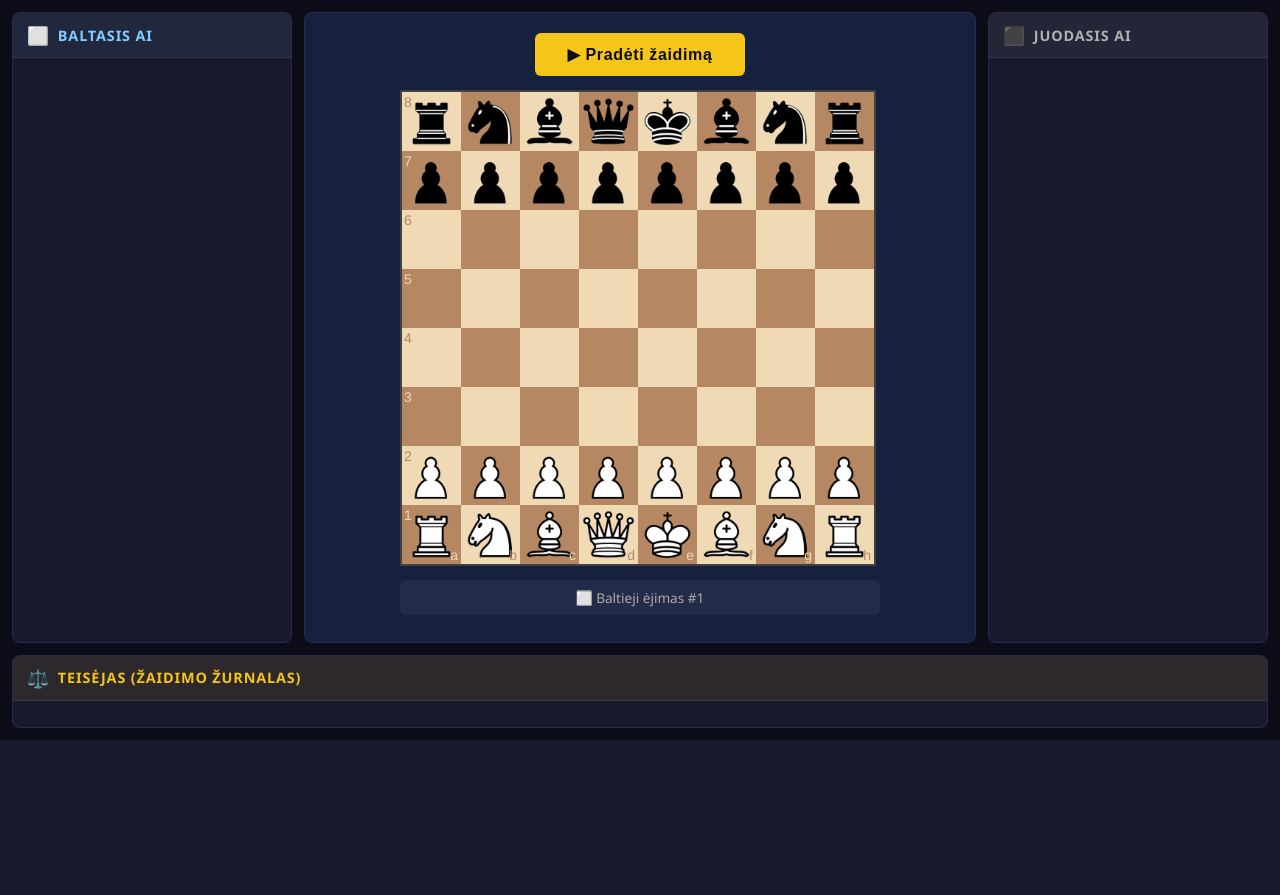
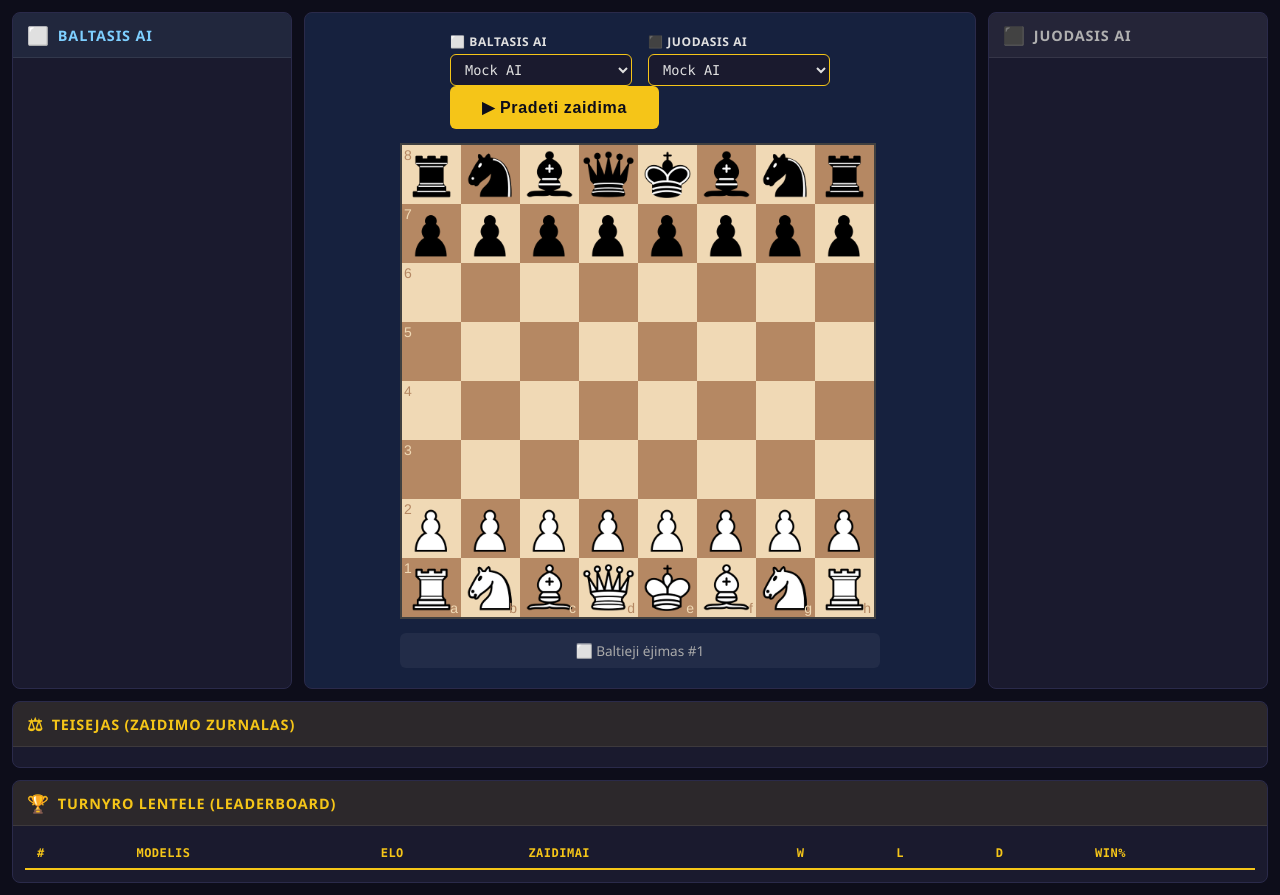
Before and after one commit to fleetmile-design/ai-chess, a Flask app: page / in a window 1280 px wide. Shown: the part 63-958 px from the top of the page. Before the commit the page ends 803 px from the top, so only its background shows below. Run offline with Flask 3, Linux system fonts and the light colour scheme; lists and menus that the app fills with data are empty.

Commit message:
Add ELO rating system, leaderboard, and model selectors
Co-authored-by: fleetmile-design <262953630+fleetmile-design@users.noreply.github.com>

```diff
--- a/server.py
+++ b/server.py
@@ -18,10 +18,11 @@ import threading
 
 import chess
 from dotenv import load_dotenv
-from flask import Flask, render_template
+from flask import Flask, jsonify, render_template
 from flask_socketio import SocketIO, emit
 
 from ai_player import gauti_ai_ejima
+import elo_manager
 
 # ---------------------------------------------------------------------------
 # Configuration
@@ -58,30 +59,30 @@ def _log(langas: str, zinute: str) -> None:
 # ---------------------------------------------------------------------------
 # Game loop (runs in a background thread)
 # ---------------------------------------------------------------------------
-def _game_loop() -> None:
+def _game_loop(white_model: str, black_model: str) -> None:
     global _game_running
 
     board = chess.Board()
     move_number = 0
 
-    _log("teisejas", "⚖️  Teisėjas: žaidimas pradėtas. Pradinė pozicija nustatyta.")
+    _log("teisejas", "Teisejas: zaidimas pradetas. Pradine pozicija nustatyta.")
     socketio.emit("board_update", {"fen": board.fen(), "last_move": None})
 
     while not board.is_game_over():
         with _game_lock:
             if not _game_running:
-                _log("teisejas", "⚖️  Teisėjas: žaidimas sustabdytas.")
+                _log("teisejas", "Teisejas: zaidimas sustabdytas.")
                 return
 
         # Determine whose turn it is
         if board.turn == chess.WHITE:
             player_color = "white"
-            model_name = AI_MODEL_WHITE
+            model_name = white_model
             langas = "balti_ai"
             color_lt = "Baltieji"
         else:
             player_color = "black"
-            model_name = AI_MODEL_BLACK
+            model_name = black_model
             langas = "juodi_ai"
             color_lt = "Juodieji"
 
@@ -90,7 +91,7 @@ def _game_loop() -> None:
 
         _log(
             "teisejas",
-            f"⚖️  Ejimas #{move_number} -- {color_lt} galvoja... ({len(legal_moves_uci)} legalus ejimiai)",
+            "Ejimas #" + str(move_number) + " -- " + color_lt + " galvoja... (" + str(len(legal_moves_uci)) + " legalus ejimiai)",
         )
 
         # Allow up to 3 attempts per turn
@@ -101,18 +102,18 @@ def _game_loop() -> None:
                 mastymas = result.get("mastymas", "")
                 ejimas = result.get("ejimas", "").strip()
             except Exception as exc:  # noqa: BLE001
-                _log("teisejas", f"⚖️  Klaida gaunant AI atsakyma ({attempt}/3): {exc}")
+                _log("teisejas", "Klaida gaunant AI atsakyma (" + str(attempt) + "/3): " + str(exc))
                 continue
 
             # Log AI thinking to its own panel
-            _log(langas, f"💭 {mastymas}")
-            _log(langas, f"♟  Pasirinktas ejimas: {ejimas}")
+            _log(langas, "Mastymas: " + mastymas)
+            _log(langas, "Pasirinktas ejimas: " + ejimas)
 
             # Validate the move
             try:
                 move = chess.Move.from_uci(ejimas)
             except chess.InvalidMoveError:
-                _log("teisejas", f"⚖️  Neteisetas ejimas (bandymas {attempt}/3): '{ejimas}' - netinkamas UCI formatas.")
+                _log("teisejas", "Neteisetas ejimas (bandymas " + str(attempt) + "/3): '" + ejimas + "' - netinkamas UCI formatas.")
                 continue
 
             if move in board.legal_moves:
@@ -121,12 +122,15 @@ def _game_loop() -> None:
             else:
                 _log(
                     "teisejas",
-                    f"⚖️  Neteisetas ejimas (bandymas {attempt}/3): '{ejimas}' nera tarp legaliu ejimu.",
+                    "Neteisetas ejimas (bandymas " + str(attempt) + "/3): '" + ejimas + "' nera tarp legaliu ejimu.",
                 )
 
         if chosen_move_uci is None:
-            _log("teisejas", f"⚖️  {color_lt} nepateike teiseto ejimo po 3 bandymu. Zaidimas nutraukiamas.")
-            socketio.emit("game_over", {"result": "error", "reason": f"{color_lt} nepateike teiseto ejimo."})
+            _log("teisejas", color_lt + " nepateike teiseto ejimo po 3 bandymu. Zaidimas nutraukiamas.")
+            socketio.emit("game_over", {"result": "error", "reason": color_lt + " nepateike teiseto ejimo."})
+            # Update ELO for error result
+            elo_result = elo_manager.update_elo(white_model, black_model, "error")
+            socketio.emit("leaderboard_update", elo_manager.get_leaderboard())
             break
 
         # Push the move
@@ -137,7 +141,7 @@ def _game_loop() -> None:
         from_sq = chosen_move_uci[:2]
         to_sq = chosen_move_uci[2:4]
 
-        _log("teisejas", f"⚖️  {color_lt}: {san_move} ({chosen_move_uci})")
+        _log("teisejas", color_lt + ": " + san_move + " (" + chosen_move_uci + ")")
         socketio.emit(
             "board_update",
             {
@@ -166,8 +170,23 @@ def _game_loop() -> None:
         else:
             reason = "Zaidimas baigtas."
 
-        _log("teisejas", f"⚖️  Zaidimas baigtas: {result} - {reason}")
+        _log("teisejas", "Zaidimas baigtas: " + result + " - " + reason)
         socketio.emit("game_over", {"result": result, "reason": reason})
+
+        # Update ELO ratings and broadcast leaderboard
+        elo_result = elo_manager.update_elo(white_model, black_model, result)
+        w_change = elo_result["white"]["change"]
+        b_change = elo_result["black"]["change"]
+        w_sign = "+" if w_change >= 0 else ""
+        b_sign = "+" if b_change >= 0 else ""
+        _log(
+            "teisejas",
+            "ELO: " + white_model + " " + w_sign + str(w_change)
+            + " (" + str(elo_result["white"]["new_elo"]) + ") | "
+            + black_model + " " + b_sign + str(b_change)
+            + " (" + str(elo_result["black"]["new_elo"]) + ")",
+        )
+        socketio.emit("leaderboard_update", elo_manager.get_leaderboard())
 
     with _game_lock:
         _game_running = False
@@ -181,20 +200,41 @@ def index():
     return render_template("index.html")
 
 
+@app.route("/api/leaderboard")
+def api_leaderboard():
+    return jsonify(elo_manager.get_leaderboard())
+
+
 # ---------------------------------------------------------------------------
 # Socket.IO events
 # ---------------------------------------------------------------------------
+@socketio.on("connect")
+def handle_connect():
+    emit("leaderboard_update", elo_manager.get_leaderboard())
+
+
+@socketio.on("request_leaderboard")
+def handle_request_leaderboard():
+    emit("leaderboard_update", elo_manager.get_leaderboard())
+
+
 @socketio.on("start_game")
-def handle_start_game():
+def handle_start_game(data=None):
     global _game_running
+
+    if data is None:
+        data = {}
+
+    white_model = data.get("white_model") or AI_MODEL_WHITE
+    black_model = data.get("black_model") or AI_MODEL_BLACK
 
     with _game_lock:
         if _game_running:
-            emit("log_update", {"langas": "teisejas", "zinute": "⚖️  Žaidimas jau vyksta!"})
+            emit("log_update", {"langas": "teisejas", "zinute": "Zaidimas jau vyksta!"})
             return
         _game_running = True
 
-    thread = threading.Thread(target=_game_loop, daemon=True)
+    thread = threading.Thread(target=_game_loop, args=(white_model, black_model), daemon=True)
     thread.start()
 
 
--- a/static/css/style.css
+++ b/static/css/style.css
@@ -268,6 +268,10 @@ header h1 {
     grid-column: 1;
   }
 
+  .leaderboard-panel {
+    grid-column: 1;
+  }
+
   .log-content {
     height: 180px;
   }
@@ -276,3 +280,164 @@ header h1 {
     height: 140px;
   }
 }
+
+/* ---- Model selector dropdowns ---- */
+.model-selectors {
+  display: flex;
+  gap: 16px;
+  justify-content: center;
+  flex-wrap: wrap;
+}
+
+.model-selector-group {
+  display: flex;
+  flex-direction: column;
+  align-items: flex-start;
+  gap: 4px;
+}
+
+.model-selector-group label {
+  font-size: 0.75rem;
+  font-weight: 600;
+  letter-spacing: 0.05em;
+  color: var(--panel-text);
+  text-transform: uppercase;
+}
+
+.model-select {
+  background: #1a1a2e;
+  color: var(--panel-text);
+  border: 1px solid var(--referee-accent);
+  border-radius: 6px;
+  padding: 6px 10px;
+  font-size: 0.85rem;
+  cursor: pointer;
+  font-family: 'Consolas', 'Courier New', monospace;
+  min-width: 160px;
+}
+
+.model-select:focus {
+  outline: none;
+  border-color: #ffd740;
+  box-shadow: 0 0 0 2px rgba(245, 197, 24, 0.25);
+}
+
+.model-select:disabled {
+  border-color: #555;
+  color: #666;
+  cursor: not-allowed;
+}
+
+/* ---- Leaderboard panel ---- */
+.leaderboard-panel {
+  grid-column: 1 / -1;
+  background: var(--panel-bg);
+  border-radius: var(--border-radius);
+  border: 1px solid #2a2a4a;
+  overflow: hidden;
+}
+
+.leaderboard-panel .panel-header {
+  padding: 10px 14px;
+  font-weight: 700;
+  font-size: 0.9rem;
+  letter-spacing: 0.06em;
+  text-transform: uppercase;
+  display: flex;
+  align-items: center;
+  gap: 8px;
+  border-bottom: 1px solid rgba(255, 255, 255, 0.08);
+  color: var(--referee-accent);
+  background: rgba(245, 197, 24, 0.08);
+}
+
+.leaderboard-content {
+  padding: 12px;
+  overflow-x: auto;
+}
+
+#leaderboard-table {
+  width: 100%;
+  border-collapse: collapse;
+  font-family: 'Consolas', 'Courier New', monospace;
+  font-size: 0.82rem;
+}
+
+#leaderboard-table thead tr {
+  border-bottom: 2px solid var(--referee-accent);
+}
+
+#leaderboard-table th {
+  padding: 8px 12px;
+  text-align: left;
+  color: var(--referee-accent);
+  font-weight: 700;
+  letter-spacing: 0.04em;
+  text-transform: uppercase;
+  font-size: 0.75rem;
+}
+
+#leaderboard-table td {
+  padding: 8px 12px;
+  border-bottom: 1px solid rgba(255, 255, 255, 0.05);
+  color: var(--panel-text);
+}
+
+#leaderboard-table tbody tr:hover td {
+  background: rgba(255, 255, 255, 0.04);
+}
+
+/* Rank #1 gold highlight */
+#leaderboard-table tbody tr.rank-first td {
+  border-top: 1px solid rgba(245, 197, 24, 0.4);
+  border-bottom: 1px solid rgba(245, 197, 24, 0.4);
+}
+
+#leaderboard-table tbody tr.rank-first {
+  box-shadow: 0 0 8px rgba(245, 197, 24, 0.15);
+}
+
+.rank-cell {
+  color: #888;
+  width: 40px;
+}
+
+#leaderboard-table tbody tr.rank-first .rank-cell {
+  color: var(--referee-accent);
+  font-weight: 900;
+}
+
+.name-cell {
+  font-weight: 600;
+  color: #fff;
+}
+
+.elo-cell {
+  font-weight: 700;
+  color: #fff;
+  font-size: 0.9rem;
+}
+
+.wins-cell {
+  color: #6fcf6f;
+}
+
+.losses-cell {
+  color: #cf6f6f;
+}
+
+/* Win% color coding */
+.win-pct-high {
+  color: #6fcf6f;
+  font-weight: 600;
+}
+
+.win-pct-mid {
+  color: var(--referee-accent);
+  font-weight: 600;
+}
+
+.win-pct-low {
+  color: #cf6f6f;
+  font-weight: 600;
+}
--- a/static/js/app.js
+++ b/static/js/app.js
@@ -20,12 +20,15 @@
   var board = ChessBoard('chess-board', boardConfig);
 
   // ── DOM references ─────────────────────────────────────────
-  var startBtn      = document.getElementById('start-btn');
-  var newGameBtn    = document.getElementById('new-game-btn');
-  var statusBar     = document.getElementById('status-bar');
-  var overlay       = document.getElementById('game-over-overlay');
-  var overlayResult = document.getElementById('game-over-result');
-  var overlayReason = document.getElementById('game-over-reason');
+  var startBtn        = document.getElementById('start-btn');
+  var newGameBtn      = document.getElementById('new-game-btn');
+  var statusBar       = document.getElementById('status-bar');
+  var overlay         = document.getElementById('game-over-overlay');
+  var overlayResult   = document.getElementById('game-over-result');
+  var overlayReason   = document.getElementById('game-over-reason');
+  var whiteModelSelect = document.getElementById('white-model-select');
+  var blackModelSelect = document.getElementById('black-model-select');
+  var leaderboardBody  = document.getElementById('leaderboard-body');
 
   var logPanels = {
     teisejas: document.getElementById('teisejas-log'),
@@ -44,6 +47,12 @@
     var mm = String(now.getMinutes()).padStart(2, '0');
     var ss = String(now.getSeconds()).padStart(2, '0');
     return hh + ':' + mm + ':' + ss;
+  }
+
+  function escapeHtml(text) {
+    var div = document.createElement('div');
+    div.appendChild(document.createTextNode(text));
+    return div.innerHTML;
   }
 
   function appendLog(panelId, text) {
@@ -130,8 +139,41 @@
     overlay.classList.remove('hidden');
 
     startBtn.disabled = false;
-    startBtn.textContent = '↺ Naujas žaidimas';
-    statusBar.textContent = 'Žaidimas baigtas: ' + resultText;
+    startBtn.textContent = 'Naujas zaidimas';
+    whiteModelSelect.disabled = false;
+    blackModelSelect.disabled = false;
+    statusBar.textContent = 'Zaidimas baigtas: ' + resultText;
+  });
+
+  socket.on('leaderboard_update', function (players) {
+    if (!leaderboardBody) return;
+    leaderboardBody.innerHTML = '';
+    players.forEach(function (p, index) {
+      var rank = index + 1;
+      var winPct = p.win_pct !== null && p.win_pct !== undefined ? p.win_pct.toFixed(1) + '%' : '&mdash;';
+      var winPctClass = '';
+      if (p.win_pct !== null && p.win_pct !== undefined) {
+        if (p.win_pct > 60) winPctClass = 'win-pct-high';
+        else if (p.win_pct >= 40) winPctClass = 'win-pct-mid';
+        else winPctClass = 'win-pct-low';
+      }
+      var tr = document.createElement('tr');
+      if (rank === 1) tr.classList.add('rank-first');
+      tr.innerHTML =
+        '<td class="rank-cell">' + rank + '</td>' +
+        '<td class="name-cell">' + escapeHtml(p.name) + '</td>' +
+        '<td class="elo-cell">' + p.elo + '</td>' +
+        '<td>' + (p.games || '&mdash;') + '</td>' +
+        '<td class="wins-cell">' + (p.wins || 0) + '</td>' +
+        '<td class="losses-cell">' + (p.losses || 0) + '</td>' +
+        '<td>' + (p.draws || 0) + '</td>' +
+        '<td class="' + winPctClass + '">' + winPct + '</td>';
+      leaderboardBody.appendChild(tr);
+    });
+  });
+
+  socket.on('connect', function () {
+    socket.emit('request_leaderboard');
   });
 
   // ── Button handlers ────────────────────────────────────────
@@ -141,7 +183,7 @@
     game.reset();
     board.start(false);
     removeHighlights();
-    statusBar.textContent = 'Žaidimas pradedamas…';
+    statusBar.textContent = 'Zaidimas pradedamas...';
 
     // Clear all log panels
     Object.values(logPanels).forEach(function (panel) {
@@ -151,17 +193,24 @@
     // Hide game-over overlay
     overlay.classList.add('hidden');
 
-    // Disable start button while game is running
+    // Disable start button and model selectors while game is running
     startBtn.disabled = true;
-    startBtn.textContent = '▶ Žaidimas vyksta…';
+    startBtn.textContent = 'Zaidimas vyksta...';
+    whiteModelSelect.disabled = true;
+    blackModelSelect.disabled = true;
 
-    // Notify server
-    socket.emit('start_game');
+    // Notify server with selected models
+    socket.emit('start_game', {
+      white_model: whiteModelSelect.value,
+      black_model: blackModelSelect.value,
+    });
   }
 
   startBtn.addEventListener('click', startGame);
   newGameBtn.addEventListener('click', function () {
     overlay.classList.add('hidden');
+    whiteModelSelect.disabled = false;
+    blackModelSelect.disabled = false;
     startGame();
   });
 
--- a/templates/index.html
+++ b/templates/index.html
@@ -28,8 +28,34 @@
     <!-- Center: chess board + controls -->
     <section class="board-section">
       <div class="board-controls">
+        <div class="model-selectors">
+          <div class="model-selector-group">
+            <label for="white-model-select">⬜ Baltasis AI</label>
+            <select id="white-model-select" class="model-select">
+              <option value="mock" selected>Mock AI</option>
+              <option value="gpt-4o">GPT-4o</option>
+              <option value="gpt-4o-mini">GPT-4o Mini</option>
+              <option value="gemini-2.0-flash">Gemini 2.0 Flash</option>
+              <option value="gemini-1.5-pro">Gemini 1.5 Pro</option>
+              <option value="claude-3-5-sonnet">Claude 3.5 Sonnet</option>
+              <option value="llama-3">Llama 3</option>
+            </select>
+          </div>
+          <div class="model-selector-group">
+            <label for="black-model-select">⬛ Juodasis AI</label>
+            <select id="black-model-select" class="model-select">
+              <option value="mock" selected>Mock AI</option>
+              <option value="gpt-4o">GPT-4o</option>
+              <option value="gpt-4o-mini">GPT-4o Mini</option>
+              <option value="gemini-2.0-flash">Gemini 2.0 Flash</option>
+              <option value="gemini-1.5-pro">Gemini 1.5 Pro</option>
+              <option value="claude-3-5-sonnet">Claude 3.5 Sonnet</option>
+              <option value="llama-3">Llama 3</option>
+            </select>
+          </div>
+        </div>
         <button id="start-btn" class="start-button">
-          ▶ Pradėti žaidimą
+          ▶ Pradeti zaidima
         </button>
       </div>
 
@@ -49,11 +75,35 @@
     </section>
 
     <!-- Bottom: Referee log -->
-    <section class="log-panel panel-referee referee-panel" aria-label="Teisėjo žurnalas">
+    <section class="log-panel panel-referee referee-panel" aria-label="Teisejo zurnalas">
       <div class="panel-header">
-        <span class="panel-icon">⚖️</span> Teisėjas (Žaidimo žurnalas)
+        <span class="panel-icon">&#9878;</span> Teisejas (Zaidimo zurnalas)
       </div>
       <div class="log-content" id="teisejas-log"></div>
+    </section>
+
+    <!-- Leaderboard -->
+    <section class="leaderboard-panel" aria-label="Turnyro lentele">
+      <div class="panel-header">
+        <span class="panel-icon">&#127942;</span> Turnyro lentele (Leaderboard)
+      </div>
+      <div class="leaderboard-content">
+        <table id="leaderboard-table">
+          <thead>
+            <tr>
+              <th>#</th>
+              <th>Modelis</th>
+              <th>ELO</th>
+              <th>Zaidimai</th>
+              <th>W</th>
+              <th>L</th>
+              <th>D</th>
+              <th>Win%</th>
+            </tr>
+          </thead>
+          <tbody id="leaderboard-body"></tbody>
+        </table>
+      </div>
     </section>
   </main>
 
```
Also changed, not shown: elo_manager.py (added, +252 -0 lines), 2 other files.
